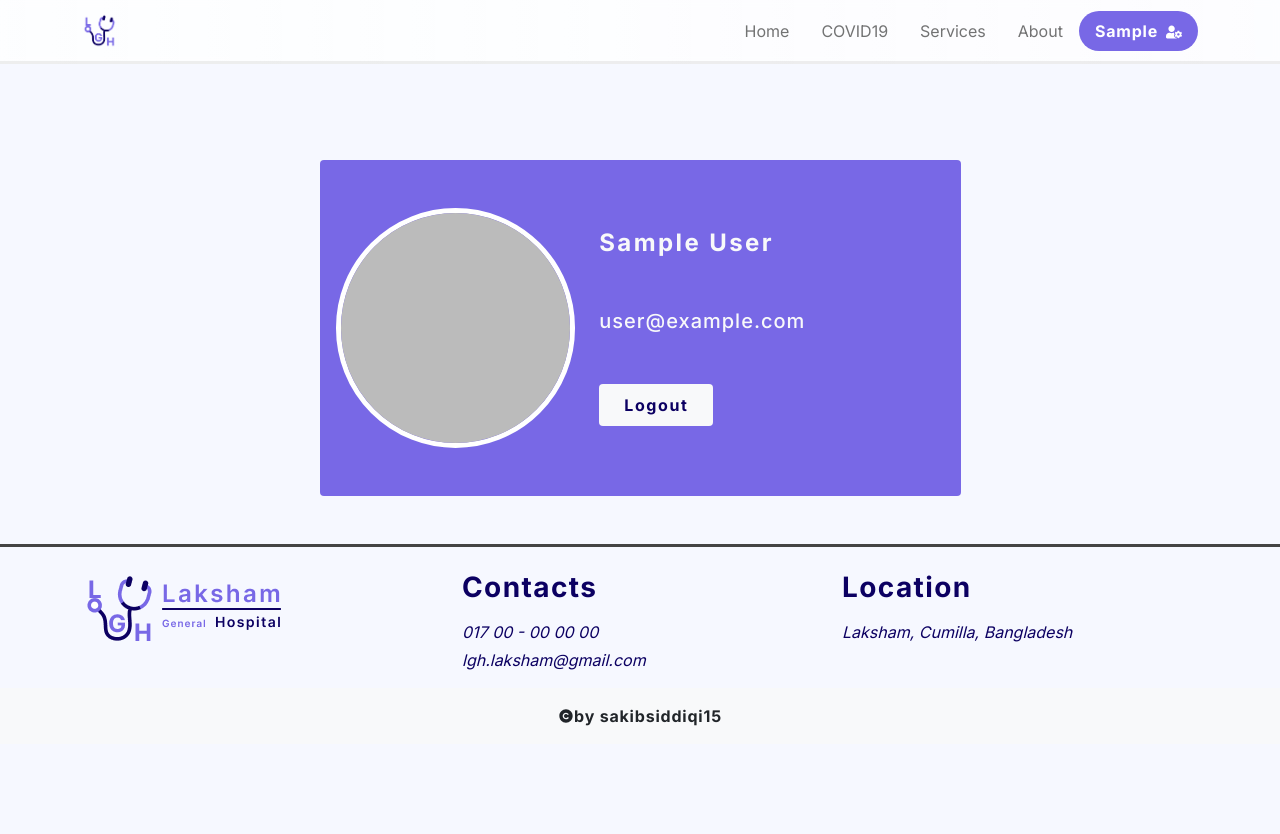
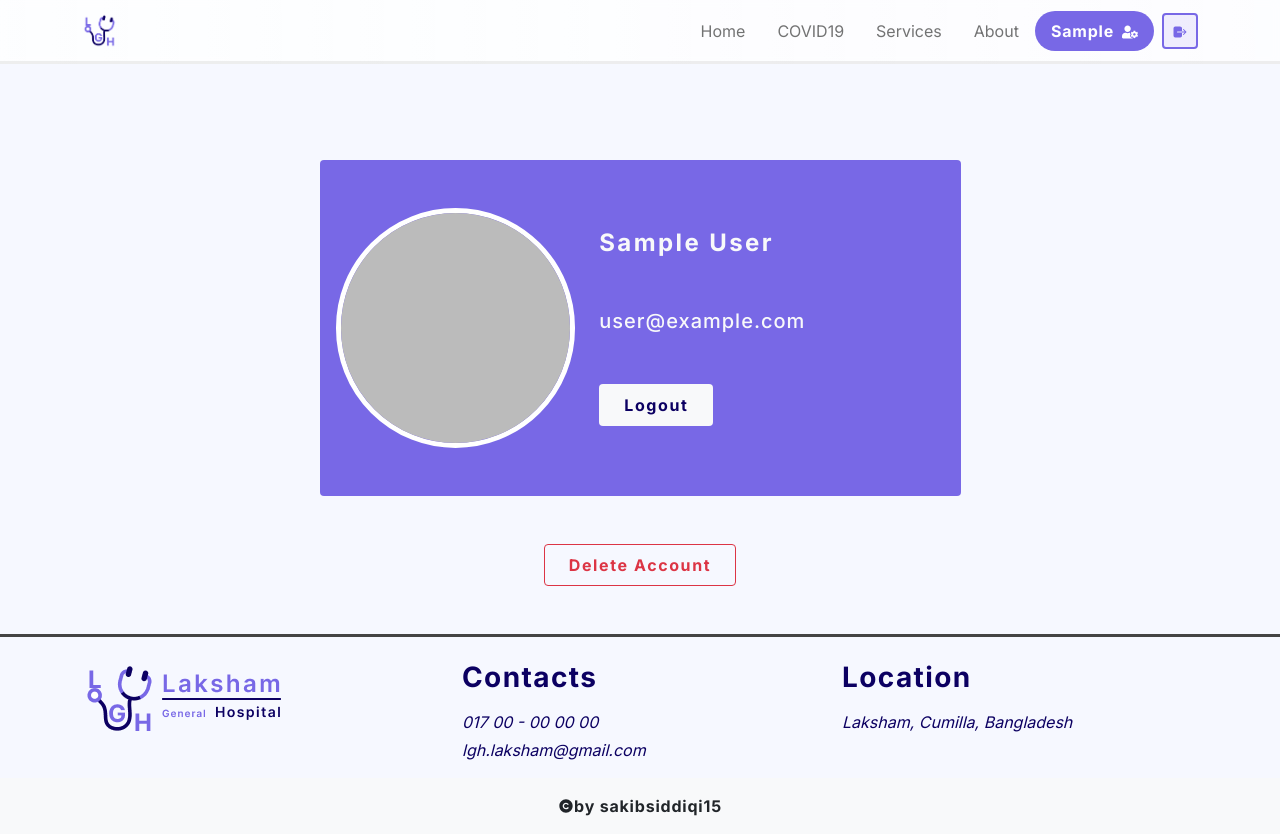
Before and after one commit to sakib-siddiqi/React-LG-Hospital, a React (Create React App) app: page /profile in a window 1280 px wide. Before the commit the page ends 800 px from the top, so only its background shows below. Built offline with nearby package versions, Linux system fonts and the light colour scheme; no server answers; sample sign-in values are in the browser's storage.

Commit message:
deleting account

```diff
--- a/src/App.css
+++ b/src/App.css
@@ -61,6 +61,9 @@ html {
 /* backgrounds */
 .bg-primary {
   background: var(--primary) !important;
+}
+.bg-danger {
+  background: var(--danger) !important;
 }
 .bg-dark {
   background: var(--dark) !important;
--- a/src/Hooks/useFirebase.js
+++ b/src/Hooks/useFirebase.js
@@ -8,6 +8,7 @@ import {
   createUserWithEmailAndPassword,
   signInWithEmailAndPassword,
   updateProfile,
+  deleteUser,
   signOut,
 } from "firebase/auth";
 import { useEffect, useState } from "react";
@@ -62,6 +63,16 @@ const useFirebase = () => {
       .catch((err) => setError(err.code))
       .finally(() => setLoading(false));
   };
+  const handleDeleteUser = () => {
+    setLoading(true);
+    deleteUser(auth.currentUser)
+      .then(() => {
+        setUser({});
+        setError("");
+      })
+      .catch((err) => setError(err.code))
+      .finally(() => setLoading(false));
+  };
   //   auth state change
   useEffect(() => {
     setLoading(true);
@@ -87,6 +98,7 @@ const useFirebase = () => {
     handleEmailPasswordSignup,
     handleEmailPasswordSignin,
     handleSignOut,
+    handleDeleteUser,
   };
 };
 export default useFirebase;
--- a/src/Pages/Profile/Profile.js
+++ b/src/Pages/Profile/Profile.js
@@ -4,9 +4,9 @@ import "./profile.css";
 import { FaUserCog } from "react-icons/fa";
 import useAuth from "../../Hooks/useAuth";
 import { useHistory } from "react-router";
+import Center from "../../Shared/Components/Center";
 const Profile = () => {
-  const { user, handleSignOut } = useAuth();
-  console.log(user);
+  const { user, handleSignOut, handleDeleteUser } = useAuth();
   const history = useHistory();
   return (
     <Container className="py-5" id="profile">
@@ -46,6 +46,17 @@ const Profile = () => {
               </Col>
             </Row>
           </Card>
+          <Center className="mt-5">
+            <button
+              onClick={() => {
+                handleDeleteUser();
+                history.push("/");
+              }}
+              className="py-2 px-4 btn  btn-outline-danger btn ls-2 fw-bold"
+            >
+              Delete Account
+            </button>
+          </Center>
         </Col>
       </Row>
     </Container>
--- a/src/Pages/Services/ServiceSingle.js
+++ b/src/Pages/Services/ServiceSingle.js
@@ -8,7 +8,6 @@ const ServiceSingle = () => {
   const { services } = useServices();
   const { findTitle } = useParams();
   const service = services.find((service) => service.title === findTitle);
-  console.log(findTitle);
   return (
     <Container className="py-5">
       <Row xs={1} md={2} className="my-5 flex-column-reverse  flex-md-row">
--- a/src/Pages/User/Components/GoogleSignin.js
+++ b/src/Pages/User/Components/GoogleSignin.js
@@ -2,11 +2,7 @@ import React from "react";
 import { Nav } from "react-bootstrap";
 import Center from "../../../Shared/Components/Center";
 import { FcGoogle } from "react-icons/fc";
-import { useHistory } from "react-router";
-import useAuth from "../../../Hooks/useAuth";
 const GoogleSignin = ({ handleSignin }) => {
-  const { user } = useAuth();
-  console.log(user);
   return (
     <Center className="mt-4">
       <Nav.Link
--- a/src/Pages/User/Login.js
+++ b/src/Pages/User/Login.js
@@ -20,6 +20,11 @@ const Login = () => {
                 alt="logo2.png"
                 className="img-fluid mx-auto mb-4 d-block"
               />
+              {error && (
+                <p className="text-danger text-center border border-1 border-danger rounded-3 mt-3 p-2">
+                  {error}
+                </p>
+              )}
               <form
                 onSubmit={(e) => {
                   e.preventDefault();
@@ -66,7 +71,6 @@ const Login = () => {
                 <Link to="/signup" className="text-primary">
                   Create an account .
                 </Link>
-                <p className="text-danger text-center p-2">{error}</p>
               </form>
               {/* google Signin */}
               <GoogleSignin handleSignin={handleGoogleSignin} />
--- a/src/Pages/User/Signup.js
+++ b/src/Pages/User/Signup.js
@@ -5,9 +5,7 @@ import "./user.css";
 import GoogleSignin from "./Components/GoogleSignin";
 import useAuth from "../../Hooks/useAuth";
 const Signup = () => {
-  const { user, error, handleGoogleSignin, handleEmailPasswordSignup } =
-    useAuth();
-  console.log(user);
+  const { error, handleGoogleSignin, handleEmailPasswordSignup } = useAuth();
   const history = useHistory();
   const [userData, setUserData] = useState({
     name: "",
@@ -25,6 +23,11 @@ const Signup = () => {
                 alt="logo2.png"
                 className="img-fluid mx-auto mb-4 d-block"
               />
+              {error && (
+                <p className="text-danger text-center border border-1 border-danger rounded-3 mt-3 p-2">
+                  {error}
+                </p>
+              )}
               <form
                 onSubmit={(e) => {
                   e.preventDefault();
@@ -89,9 +92,8 @@ const Signup = () => {
                 <Link to="/login" className="text-primary">
                   I have an account .
                 </Link>
-                <p className="text-danger text-center p-2">{error}</p>
-              </form>
-              <GoogleSignin handleSignin={handleGoogleSignin} />
+              </form>{" "}
+              <GoogleSignin handleSignin={handleGoogleSignin} />{" "}
             </Card.Body>
           </Card>
         </Col>
--- a/src/Shared/Header.js
+++ b/src/Shared/Header.js
@@ -4,9 +4,9 @@ import { Link, NavLink } from "react-router-dom";
 import { FaUserCog } from "react-icons/fa";
 import "./avtar.css";
 import useAuth from "../Hooks/useAuth";
+import { IoLogOut } from "react-icons/io5";
 const Header = () => {
-  const { user } = useAuth();
-  console.log(user);
+  const { user, handleSignOut } = useAuth();
   return (
     <Navbar expand="lg" className="sticky-top glass-header">
       <Container>
@@ -46,13 +46,25 @@ const Header = () => {
               About
             </Nav.Link>
             {user.uid ? (
+              <div className="center">
                 <Link
                   to="/profile"
                   className="avtar px-3 py-2 rounded-pill center fw-bold ls-1 text-dotted"
                 >
-                {user.displayName ? user.displayName.split(" ")[0] : "Profile"}
+                  {user.displayName
+                    ? user.displayName.split(" ")[0]
+                    : "Profile"}
                   <FaUserCog className="ms-2" />
                 </Link>
+                <button
+                  onClick={() => {
+                    handleSignOut();
+                  }}
+                  className="py-1 px-2 ms-2 text-dark btn ls-2 fw-bold btn-outline-primary"
+                >
+                  <IoLogOut />
+                </button>
+              </div>
             ) : (
               <>
                 <Nav.Link
```
Lines whose indentation alone changed are shown as unchanged.
